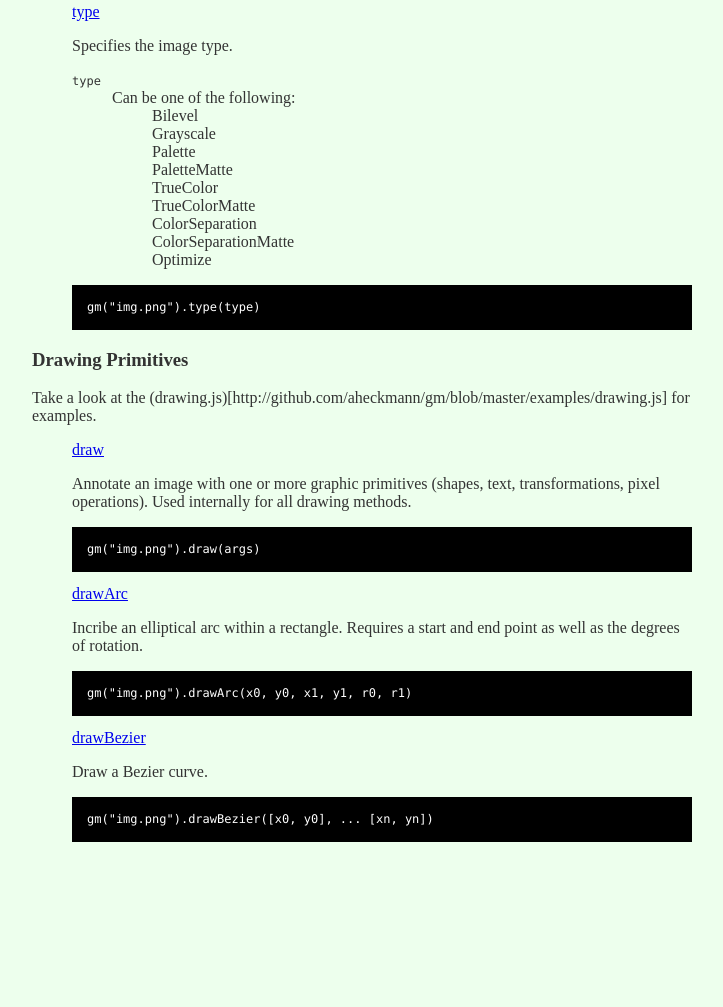
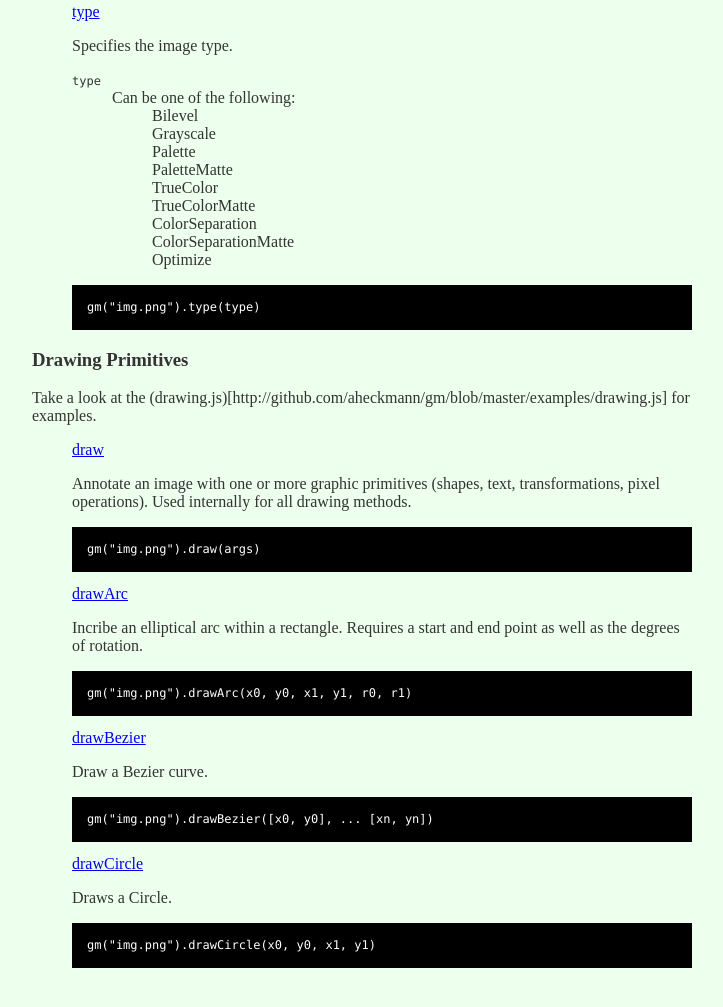
Before and after one commit to aheckmann/gm, a plain HTML site: page index.html in a window 1280 px wide. Shown: the part 7456-8463 px from the top of the page, without its empty margins (298-1021 px from the left). Before the commit the page ends 8345 px from the top, so only its background shows below. Drawn offline with Linux system fonts and the light colour scheme.

Commit message:
drawCircle docs

```diff
--- a/index.html
+++ b/index.html
@@ -343,6 +343,10 @@
             <p>Draw a Bezier curve.</p>
             <pre><code>gm("img.png").drawBezier([x0, y0], ... [xn, yn])</code></pre>
           </li>
+          <li id="drawCircle"><a href="http://www.graphicsmagick.org/GraphicsMagick.html#details-drawCircle">drawCircle</a>
+            <p>Draws a Circle.</p>
+            <pre><code>gm("img.png").drawCircle(x0, y0, x1, y1)</code></pre>
+          </li>
         </ul>
       </li>
   <br>
```
